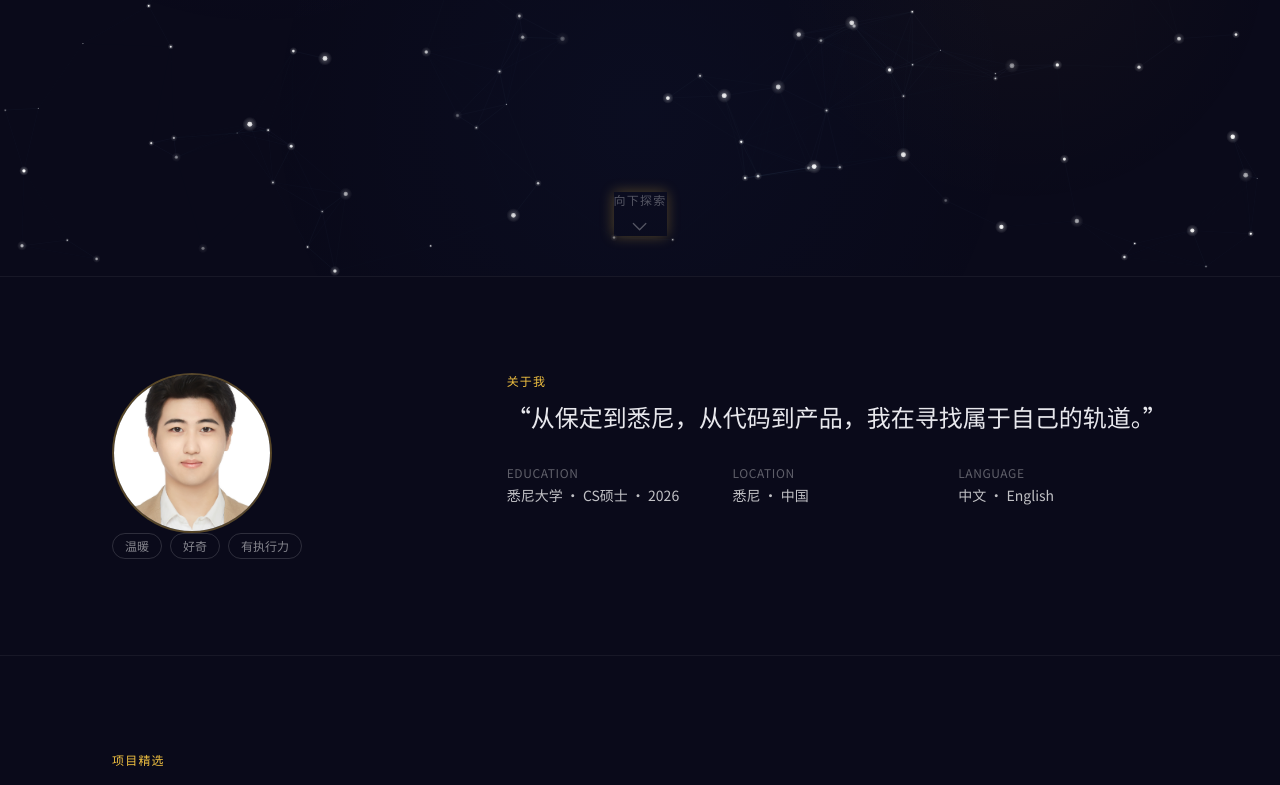
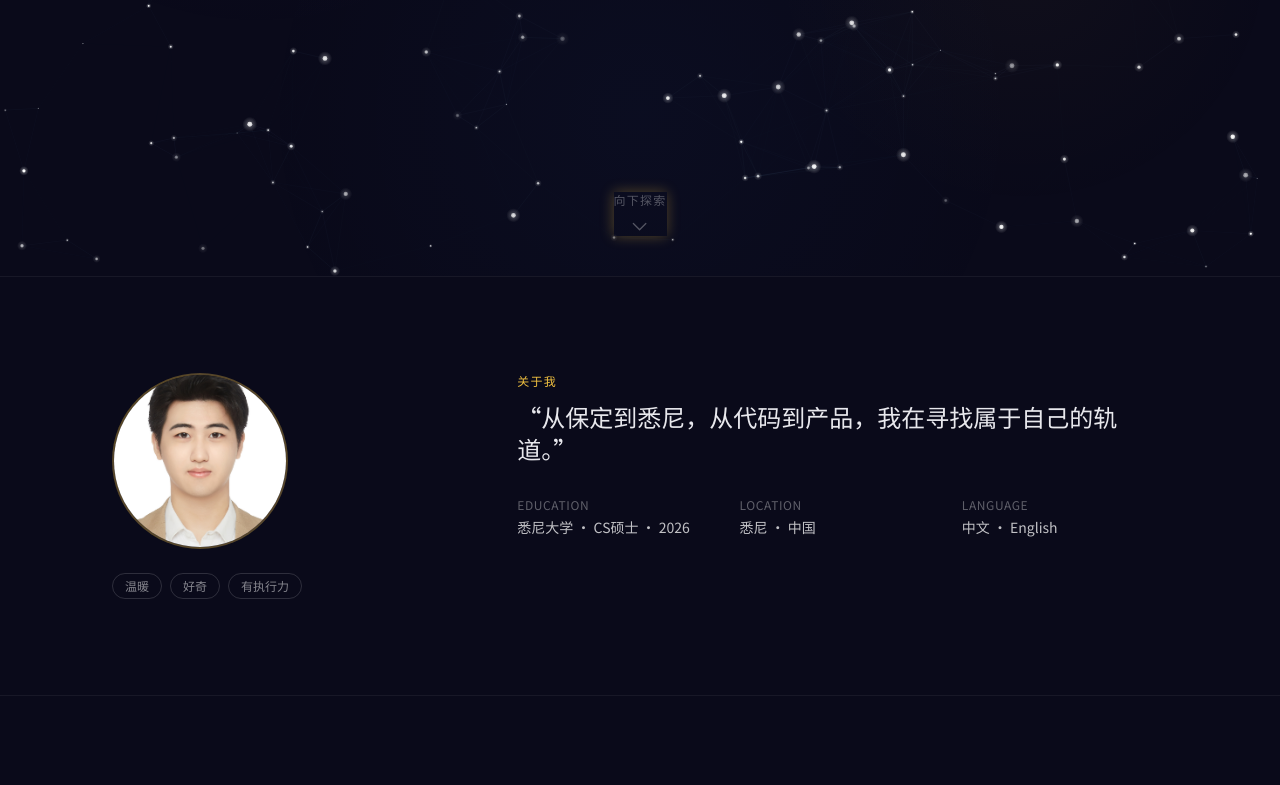
Before and after one commit to ShadowGaoxing/star-voyager, a Next.js app: page /star-voyager/ in a window 1280 px wide. Shown: the part 524-1309 px from the top of the page. Built offline with nearby package versions, Linux system fonts and the light colour scheme.

Commit message:
Adjust About section spacing and avatar size

```diff
--- a/src/components/sections/About.tsx
+++ b/src/components/sections/About.tsx
@@ -37,13 +37,13 @@ export default function About() {
     <section id="about" className="section-container">
       <div
         ref={ref}
-        className={`grid grid-cols-1 md:grid-cols-[1fr_2fr] gap-8 md:gap-16 items-start transition-all duration-700 ${
+        className={`grid grid-cols-1 md:grid-cols-[1fr_2fr] gap-10 md:gap-20 items-start transition-all duration-700 ${
           isVisible ? "opacity-100 translate-y-0" : "opacity-0 translate-y-8"
         }`}
       >
         {/* Left: Avatar */}
         <div className="text-center md:text-left">
-          <div className="w-40 h-40 rounded-full mx-auto md:mx-0 border-2 border-gold/30 overflow-hidden bg-gradient-to-br from-gold/5 to-purple-accent/5">
+          <div className="w-44 h-44 rounded-full mx-auto md:mx-0 border-2 border-gold/30 overflow-hidden bg-gradient-to-br from-gold/5 to-purple-accent/5 mb-6">
             <img
               src="/star-voyager/images/avatar/avatar.jpg"
               alt="Avatar"
```
